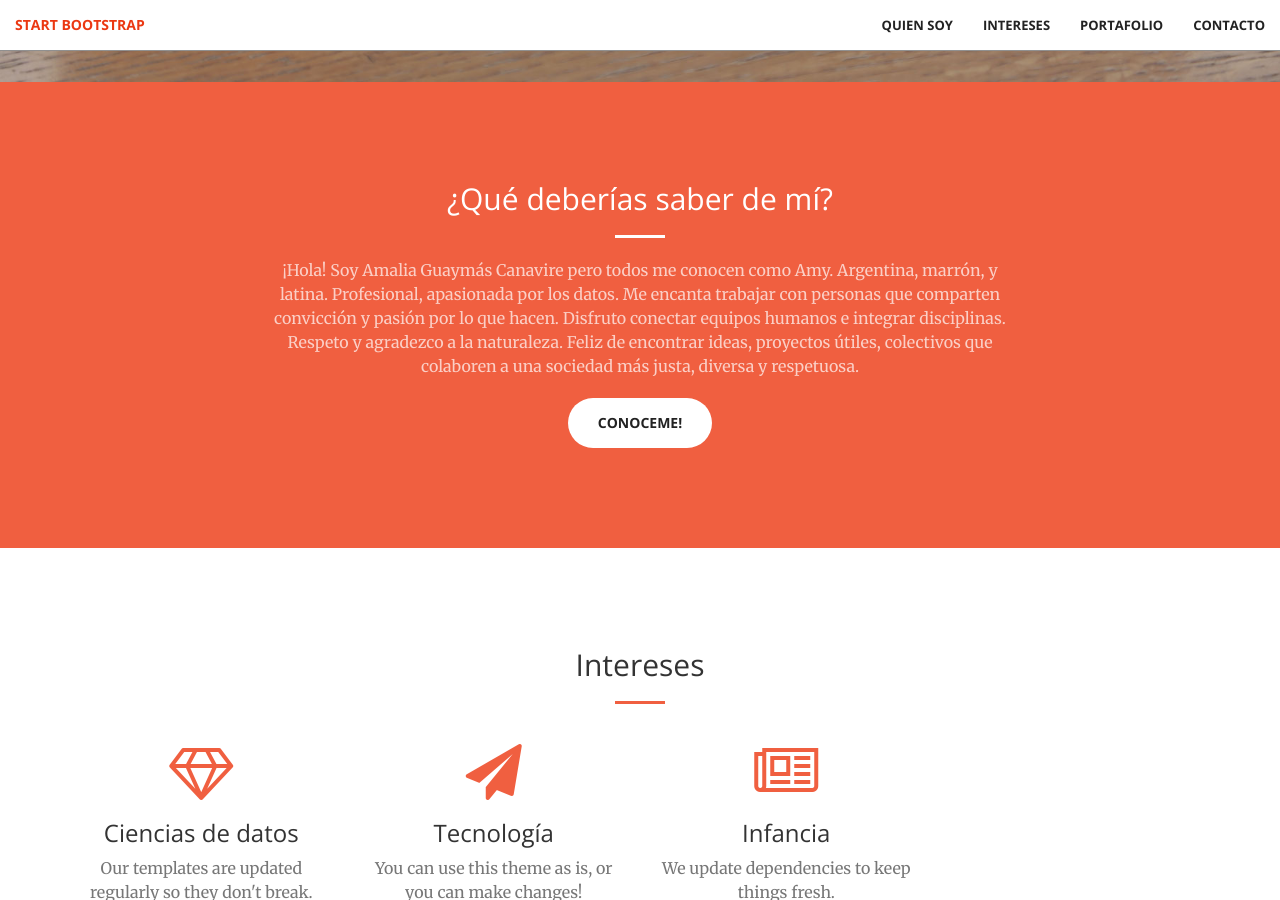
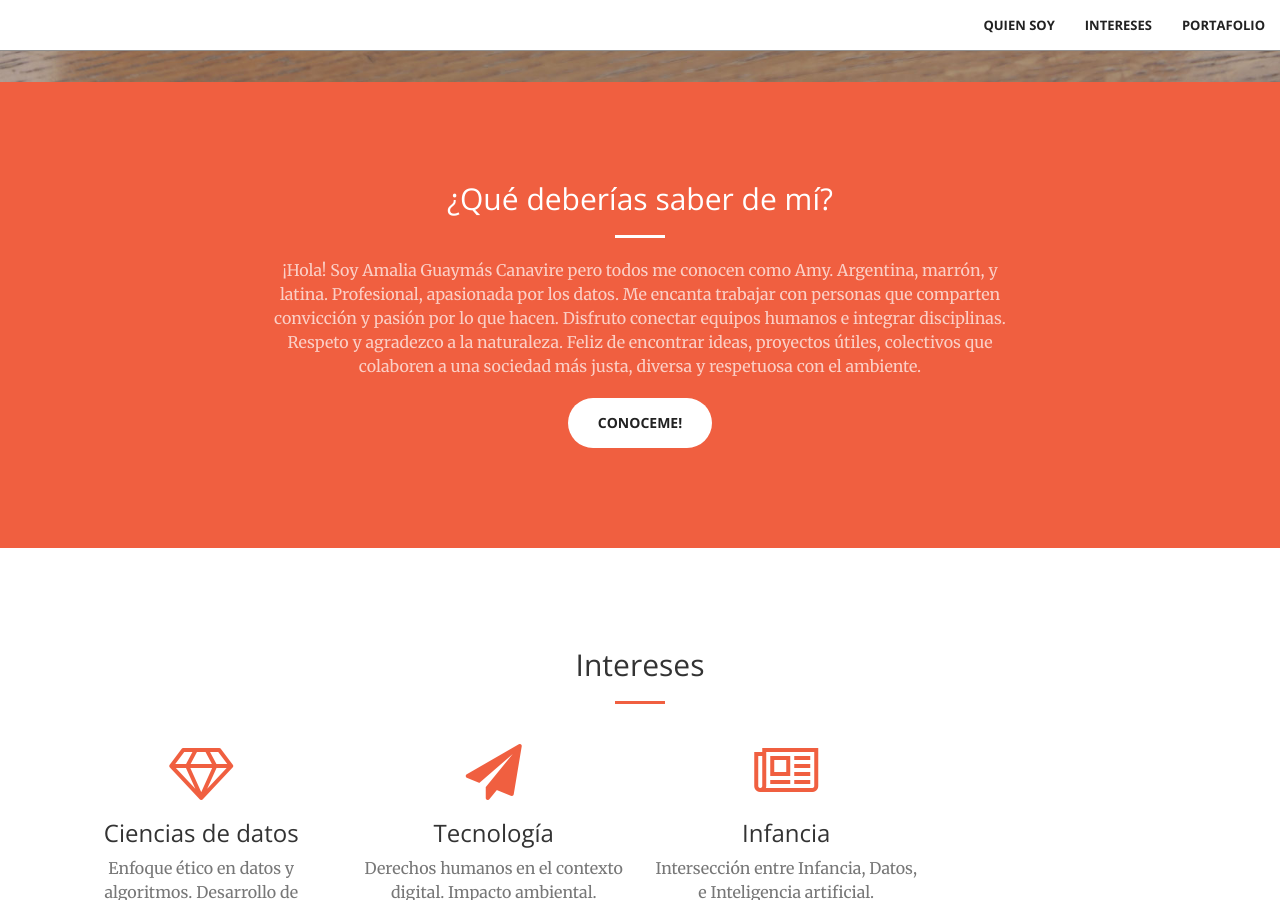
Before and after one commit to AmaliaGuaymasCanavire/amaliaguaymascanavire.github.io, a Jekyll site: the page built from index.html, in a window 1280 px wide and 900 px high, scrolled down 818 px. Built offline with Jekyll 4.4.1, drawn with Linux system fonts in a browser that asks for light colours; some of the changed text lies outside the part shown.

Commit message:
template

```diff
--- a/_includes/call-to-action.html
+++ b/_includes/call-to-action.html
@@ -5,7 +5,7 @@
                 <h2 class="section-heading">¿Qué deberías saber de mí?</h2>
                 <hr class="light">
                 <p class="text-faded">¡Hola! Soy Amalia Guaymás Canavire pero todos me conocen como Amy. Argentina, marrón, y latina. Profesional, apasionada por los datos. Me encanta trabajar con personas que comparten convicción y pasión por lo que hacen. Disfruto conectar equipos humanos e integrar disciplinas.
-Respeto y agradezco a la naturaleza. Feliz de encontrar ideas, proyectos útiles, colectivos que colaboren a una sociedad más justa, diversa y respetuosa.
+Respeto y agradezco a la naturaleza. Feliz de encontrar ideas, proyectos útiles, colectivos que colaboren a una sociedad más justa, diversa y respetuosa con el ambiente.
 </p>
                 <a href="#" class="btn btn-default btn-xl">Conoceme!</a>
             </div>
--- a/_includes/header.html
+++ b/_includes/header.html
@@ -2,10 +2,27 @@
     <div class="header-content">
         <div class="header-content-inner">
             <h4>Hola a todes</h4>
-			<h1>Amalia Guaymás Canavire</h1>
+			<h1>Amalia Guaymás Canavire</h>
             <hr>
             <p>Consultora independiente y activista social con especial interés en el uso de datos, algoritmos y tecnologías centrada en Derechos Humanos e infancia.
-</p>
+	</p>    <div class="col-lg-2 col-lg-offset-2 text-center">
+				<a href="https://twitter.com/{{ site.twitter_username }}">
+					<i class="fa fa-twitter fa-3x wow bounceIn" data-wow-delay=".1s"></i>
+
+				</a>
+			</div>
+			<div class="col-lg-2 col-lg-offset-1 text-center">
+				<a href="mailto:{{ site.email }}">
+				<i class="fa fa-envelope-o fa-3x wow bounceIn" data-wow-delay=".1s"></i>
+
+				</a>
+			</div>
+			<div class="col-lg-2 col-lg-offset-1 text-center">
+				<a href="https://github.com/{{ site.github_username }}">
+				<i class="fa fa-github fa-3x wow bounceIn" data-wow-delay=".1s"></i>
+
+				</a>
+			</div>
             <a href="#about" class="btn btn-primary btn-xl page-scroll">Saber más</a>
         </div>
     </div>
--- a/_includes/nav.html
+++ b/_includes/nav.html
@@ -8,7 +8,7 @@
                 <span class="icon-bar"></span>
                 <span class="icon-bar"></span>
             </button>
-            <a class="navbar-brand page-scroll" href="#page-top">Start Bootstrap</a>
+
         </div>
 
         <!-- Collect the nav links, forms, and other content for toggling -->
@@ -23,9 +23,7 @@
                 <li>
                     <a class="page-scroll" href="#portfolio">Portafolio</a>
                 </li>
-                <li>
-                    <a class="page-scroll" href="#contact">Contacto</a>
-                </li>
+
             </ul>
         </div>
         <!-- /.navbar-collapse -->
--- a/_includes/services.html
+++ b/_includes/services.html
@@ -9,25 +9,26 @@
     </div>
     <div class="container">
         <div class="row">
-            <div class="col-lg-3 col-md-6 text-center">
+            <div class="col-lg-3 text-center">
                 <div class="service-box">
                     <i class="fa fa-4x fa-diamond wow bounceIn text-primary"></i>
                     <h3>Ciencias de datos</h3>
-                    <p class="text-muted">Our templates are updated regularly so they don't break.</p>
+                    <p class="text-muted">Enfoque ético en datos y algoritmos. Desarrollo de modelos. Gobernanza de datos.</p>
                 </div>
             </div>
             <div class="col-lg-3 col-md-6 text-center">
                 <div class="service-box">
                     <i class="fa fa-4x fa-paper-plane wow bounceIn text-primary" data-wow-delay=".1s"></i>
                     <h3>Tecnología</h3>
-                    <p class="text-muted">You can use this theme as is, or you can make changes!</p>
+                    <p class="text-muted">Derechos humanos en el contexto digital. Impacto ambiental.</p>
                 </div>
             </div>
             <div class="col-lg-3 col-md-6 text-center">
                 <div class="service-box">
                     <i class="fa fa-4x fa-newspaper-o wow bounceIn text-primary" data-wow-delay=".2s"></i>
                     <h3>Infancia</h3>
-                    <p class="text-muted">We update dependencies to keep things fresh.</p>
+                    <p class="text-muted">Intersección entre Infancia, Datos, e Inteligencia artificial.
+</p>
                 </div>
             </div>
         </div>
```
